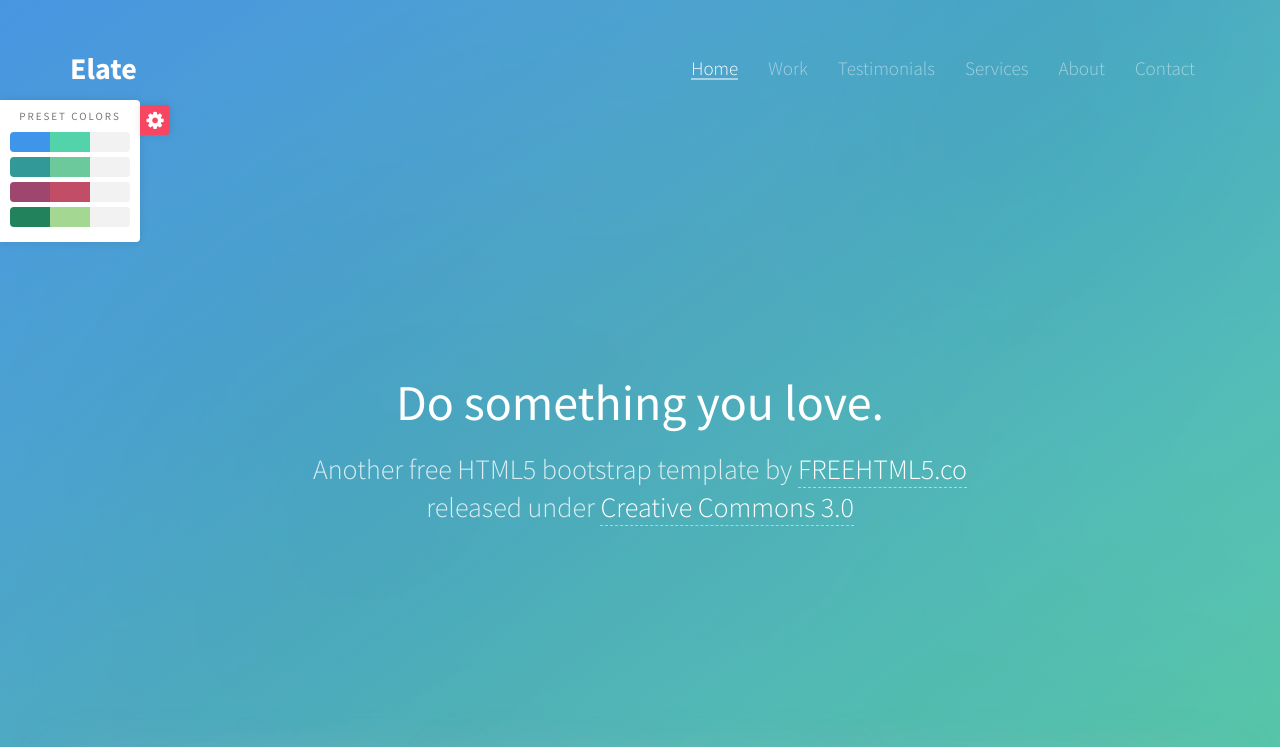
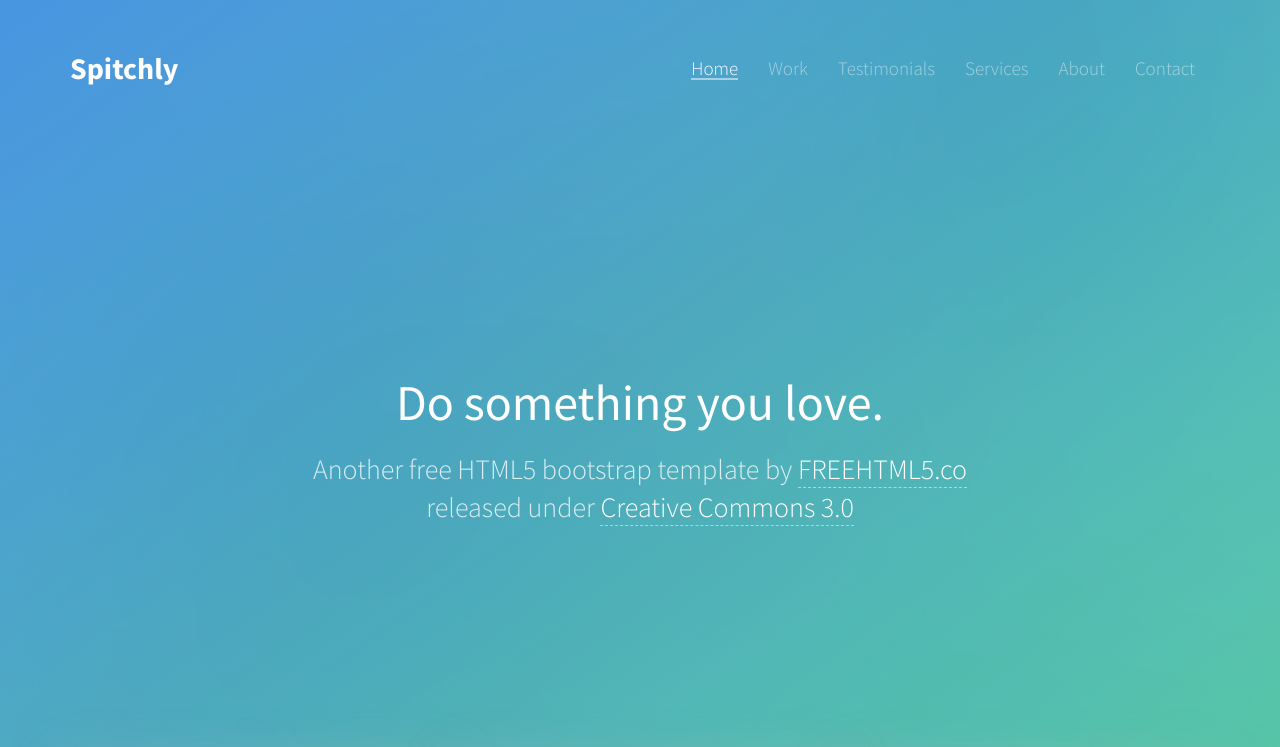
Before and after one commit to Spitchly/spitchly.github.io, a plain HTML site: page index.html in a window 1280 px wide. Shown: the top 747 px of the page. Drawn offline with Linux system fonts and the light colour scheme; some packages are replaced by stand-ins of ours; no server answers; files whose address does not match are found by name.

Commit message:
Remove demo content

```diff
--- a/index.html
+++ b/index.html
@@ -69,117 +69,6 @@
 	-->
 	<link rel="stylesheet" href="css/style.css">
 
-	<!-- Styleswitcher ( This style is for demo purposes only, you may delete this anytime. ) -->
-	<link rel="stylesheet" id="theme-switch" href="css/style.css">
-	<!-- End demo purposes only -->
-
-
-	<style>
-	/* For demo purpose only */
-
-	/* For Demo Purposes Only ( You can delete this anytime :-) */
-	#colour-variations {
-		padding: 10px;
-		-webkit-transition: 0.5s;
-	  	-o-transition: 0.5s;
-	  	transition: 0.5s;
-		width: 140px;
-		position: fixed;
-		left: 0;
-		top: 100px;
-		z-index: 999999;
-		background: #fff;
-		/*border-radius: 4px;*/
-		border-top-right-radius: 4px;
-		border-bottom-right-radius: 4px;
-		-webkit-box-shadow: 0 0 9px 0 rgba(0,0,0,.1);
-		-moz-box-shadow: 0 0 9px 0 rgba(0,0,0,.1);
-		-ms-box-shadow: 0 0 9px 0 rgba(0,0,0,.1);
-		box-shadow: 0 0 9px 0 rgba(0,0,0,.1);
-	}
-	#colour-variations.sleep {
-		margin-left: -140px;
-	}
-	#colour-variations h3 {
-		text-align: center;;
-		font-size: 11px;
-		letter-spacing: 2px;
-		text-transform: uppercase;
-		color: #777;
-		margin: 0 0 10px 0;
-		padding: 0;;
-	}
-	#colour-variations ul,
-	#colour-variations ul li {
-		padding: 0;
-		margin: 0;
-	}
-	#colour-variations li {
-		list-style: none;
-		display: block;
-		margin-bottom: 5px!important;
-		float: left;
-		width: 100%;
-	}
-	#colour-variations li a {
-		width: 100%;
-		position: relative;
-		display: block;
-		overflow: hidden;
-		-webkit-border-radius: 4px;
-		-moz-border-radius: 4px;
-		-ms-border-radius: 4px;
-		border-radius: 4px;
-		-webkit-transition: 0.4s;
-		-o-transition: 0.4s;
-		transition: 0.4s;
-	}
-	#colour-variations li a:hover {
-	  	opacity: .9;
-	}
-	#colour-variations li a > span {
-		width: 33.33%;
-		height: 20px;
-		float: left;
-		display: -moz-inline-stack;
-		display: inline-block;
-		zoom: 1;
-		*display: inline;
-	}
-
-
-	.option-toggle {
-		position: absolute;
-		right: 0;
-		top: 0;
-		margin-top: 5px;
-		margin-right: -30px;
-		width: 30px;
-		height: 30px;
-		background: #f64662;
-		text-align: center;
-		border-top-right-radius: 4px;
-		border-bottom-right-radius: 4px;
-		color: #fff;
-		cursor: pointer;
-		-webkit-box-shadow: 0 0 9px 0 rgba(0,0,0,.1);
-		-moz-box-shadow: 0 0 9px 0 rgba(0,0,0,.1);
-		-ms-box-shadow: 0 0 9px 0 rgba(0,0,0,.1);
-		box-shadow: 0 0 9px 0 rgba(0,0,0,.1);
-	}
-	.option-toggle i {
-		top: 2px;
-		position: relative;
-	}
-	.option-toggle:hover, .option-toggle:focus, .option-toggle:active {
-		color:  #fff;
-		text-decoration: none;
-		outline: none;
-	}
-	</style>
-	<!-- End demo purposes only -->
-
-
 	<!-- Modernizr JS -->
 	<script src="js/modernizr-2.6.2.min.js"></script>
 	<!-- FOR IE9 below -->
@@ -196,7 +85,7 @@
 		        <div class="navbar-header">
 		        	<!-- Mobile Toggle Menu Button -->
 					<a href="#" class="js-fh5co-nav-toggle fh5co-nav-toggle" data-toggle="collapse" data-target="#navbar" aria-expanded="false" aria-controls="navbar"><i></i></a>
-		         <a class="navbar-brand" href="index.html">Elate</a>
+		         <a class="navbar-brand" href="index.html">Spitchly</a>
 		        </div>
 		        <div id="navbar" class="navbar-collapse collapse">
 		          <ul class="nav navbar-nav navbar-right">
```
